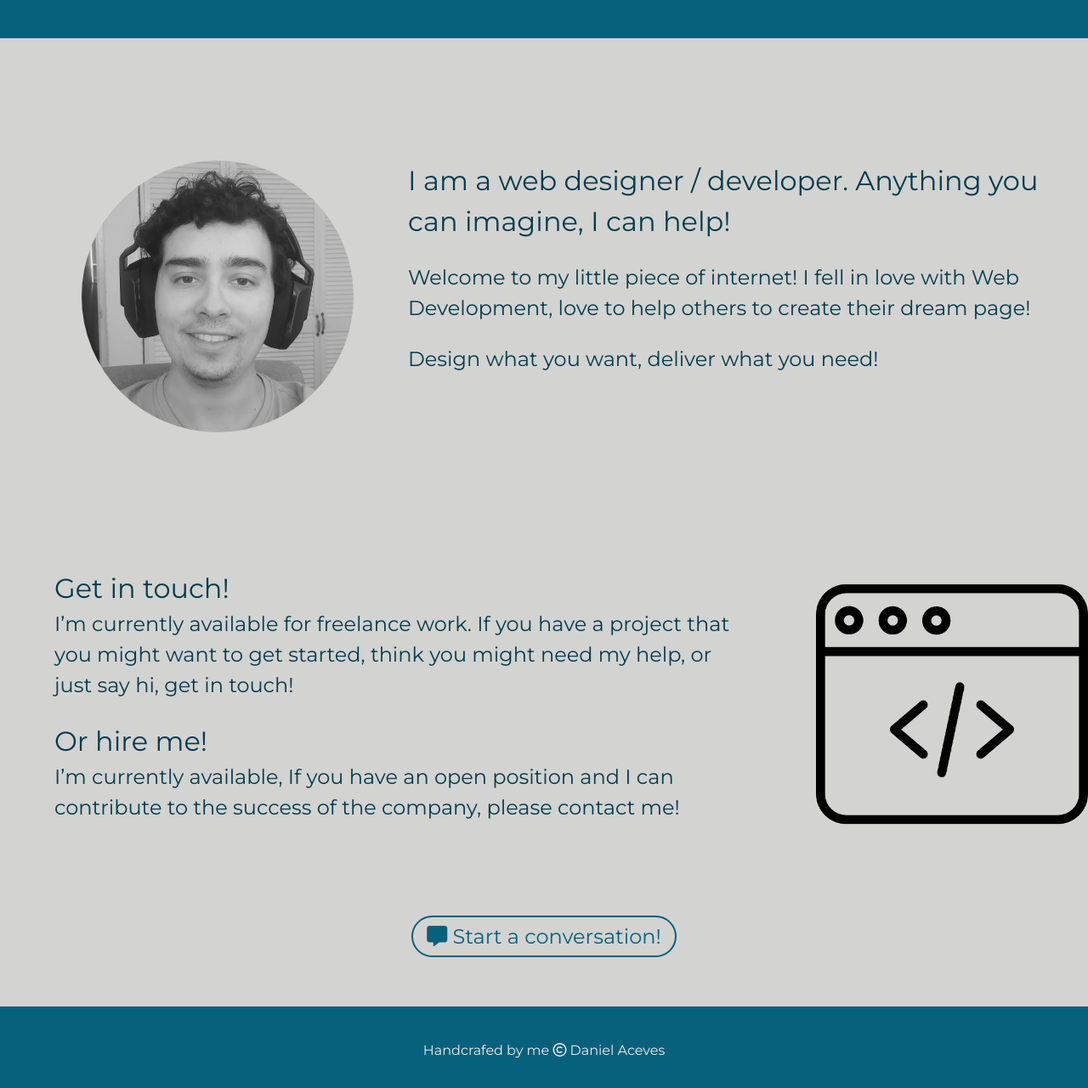
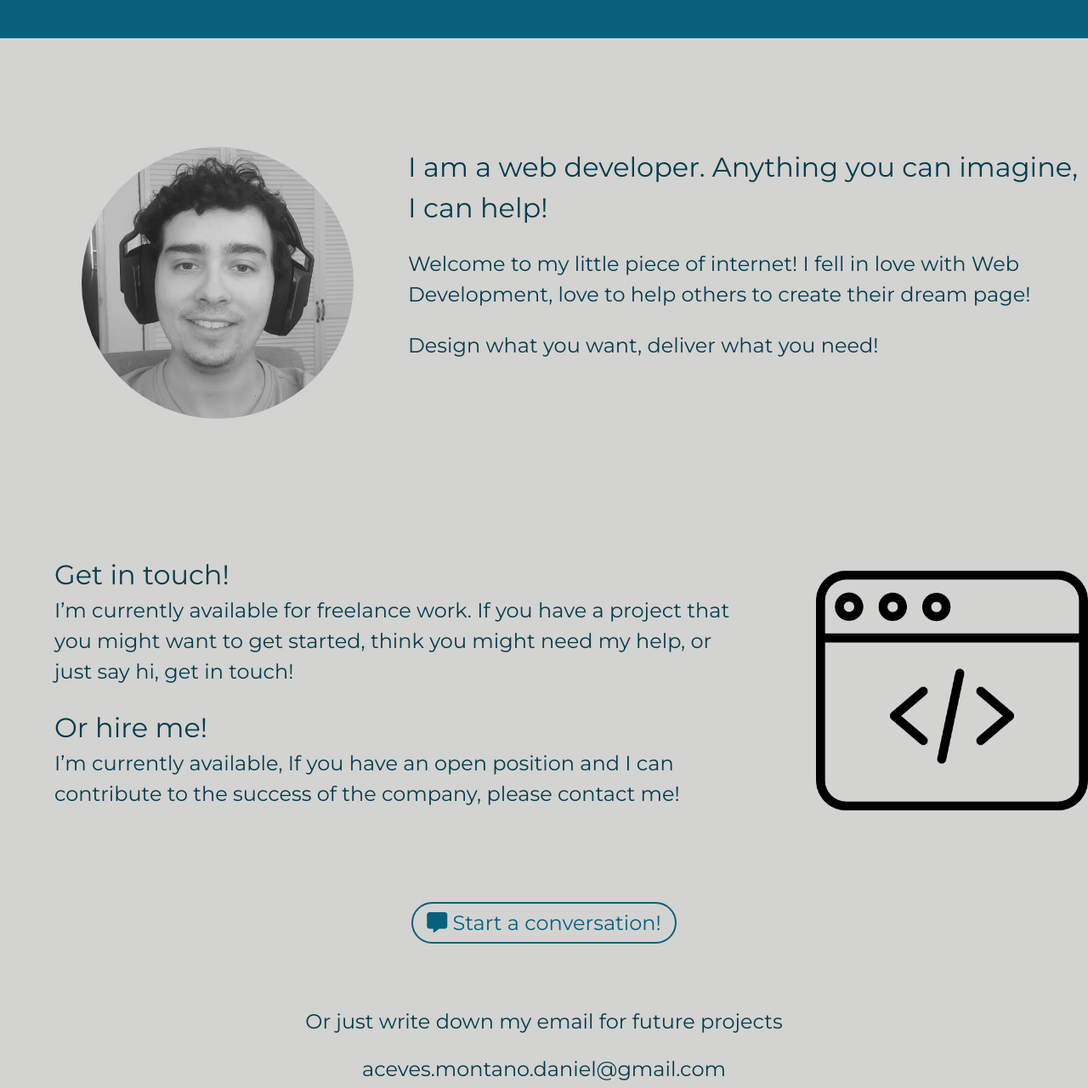
Before and after one commit to DanielAveces/Portfolio, a plain HTML site: page index.html in a window 1280 px wide. Shown: the part 283-1564 px from the top of the page at 85% size. Drawn offline with nearby package versions, Linux system fonts and the light colour scheme.

Commit message:
v1.301
Added email

```diff
--- a/index.html
+++ b/index.html
@@ -25,7 +25,7 @@
         <button type="button" class="twitter social-button font-bold rounded-full" name="button"><i class="fa-brands fa-twitter"></i></button>
         <button type="button" class="linkedin social-button font-bold rounded-full" name="button"><i class="fa-brands fa-linkedin"></i></button>
         <button type="button" class="github social-button font-bold rounded-full" name="button"><i class="fa-brands fa-github"></i></button>
-        <img id="language" src="images/US-UK_Flag.svg" alt="English">
+ <!--        <img id="language" src="images/US-UK_Flag.svg" alt="English"> -->
 
       </div>
     </nav>
@@ -38,12 +38,12 @@
 
   <!-- Middle -->
 
-  <div class="container flex mx-auto py-16 my-20">
+  <div class="container flex mx-auto py-16 my-16">
     <div class="">
       <img class="rounded-full max-w-xs ml-24" src="images/daniel1.jfif" alt="Daniel">
     </div>
     <div class="flex-initial ml-16">
-      <h2 class="h2Title">I am a web designer / developer. Anything you can imagine, I can help!</h2>
+      <h2 class="h2Title">I am a web developer. Anything you can imagine, I can help!</h2>
       <br>
       <p>Welcome to my little piece of internet! I fell in love with Web Development, love to help others to create their dream page! </p>
       <br>
@@ -59,7 +59,7 @@
       <h2 class="h2Title">Get in touch!</h2>
 
       <p>I’m currently available for freelance work. If you have a project that you might want to get started, think you might need my help, or just say hi, get in touch! </p>
-<br>
+  <br>
       <h2 class="h2Title">Or hire me! </2>
         <br>
         <p>I’m currently available, If you have an open position and I can contribute to the success of the company, please contact me!</p>
@@ -74,11 +74,19 @@
     </a>
   </div>
 
+  <div class="container flex mx-auto pt-4 my-5 text-center">
+    <p class="mx-auto">Or just write down my email for future projects</p>
+  </div>
+
+  <div class="container flex mx-auto my-5 text-center">
+    <p class="mx-auto">aceves.montano.daniel@gmail.com</p>
+  </div>
+
   <!-- bottom -->
 
 
   <div class="top mx-auto text-center py-10">
-    <h1>Handcrafed by me <i class="fa-regular fa-copyright"></i> Daniel Aceves</h1>
+    <h1 >Handcrafed by me <i class="fa-regular fa-copyright"></i> Daniel Aceves</h1>
   </div>
 
   <script src="https://ajax.googleapis.com/ajax/libs/jquery/3.6.1/jquery.min.js"></script>
```
Also changed, not shown: contact.html (+2 -1 lines).
